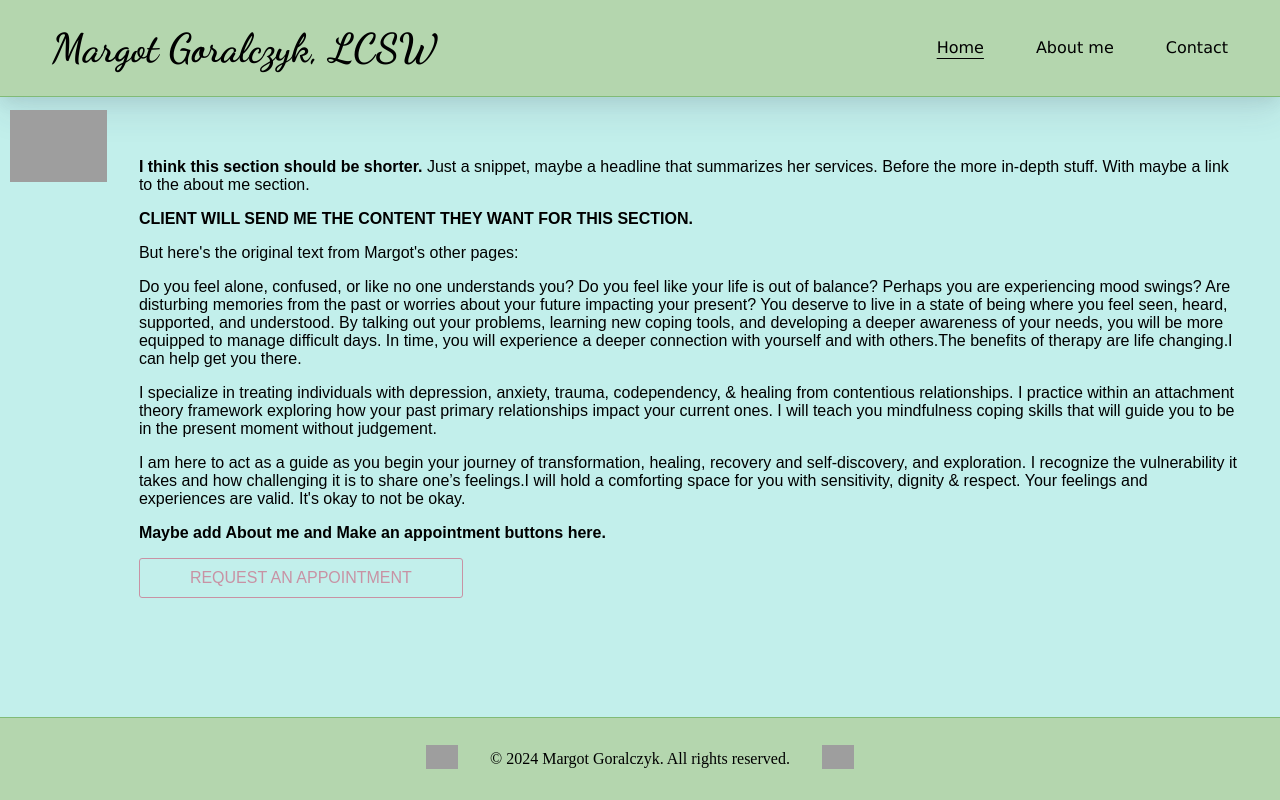
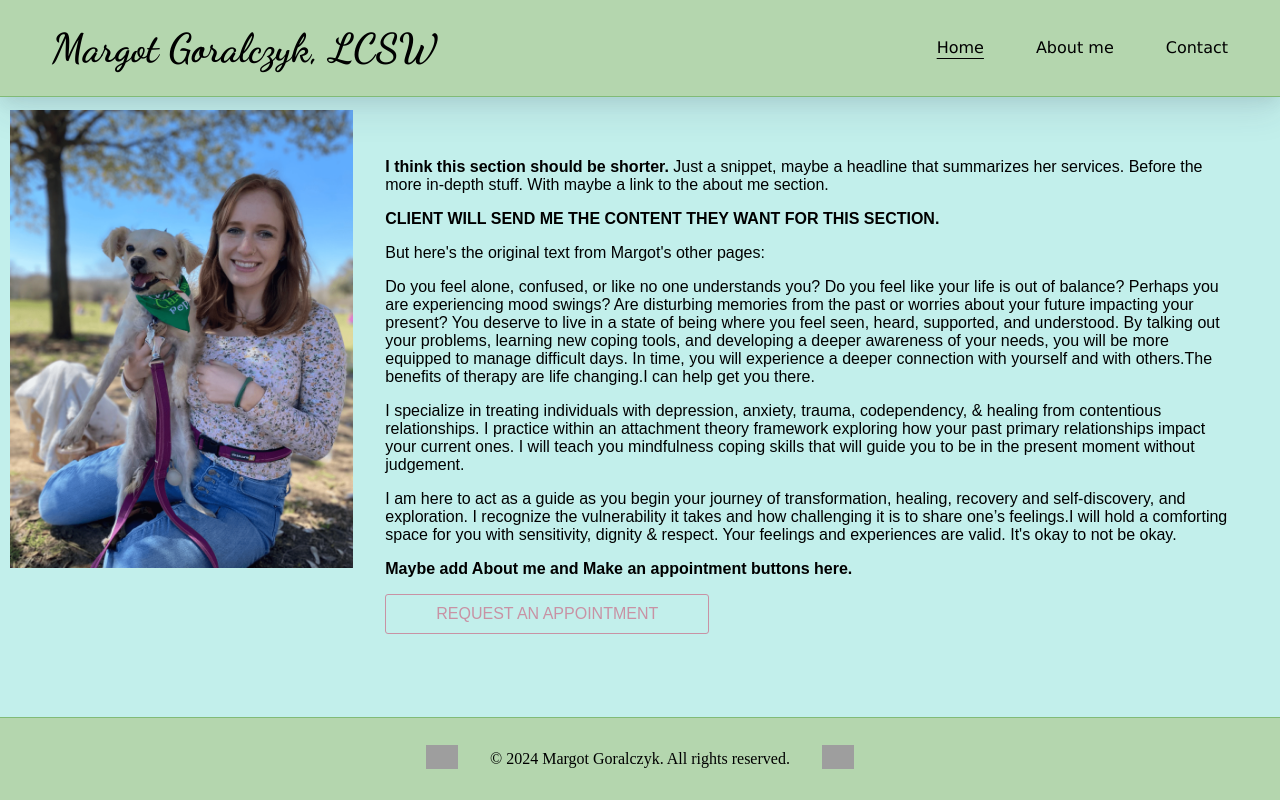
Before and after one commit to pamunev/margot-therapist-website, a React (Create React App) app: page / in a window 1280 px wide. Built offline with nearby package versions, Linux system fonts and the light colour scheme; grey boxes are pictures that could not be loaded.

Commit message:
Changed image on Home page.

```diff
--- a/src/index.css
+++ b/src/index.css
@@ -167,7 +167,7 @@ body {
 }
 
 #margot-pic-area {
-  max-width: 30%;
+  width: 145%;
 }
 
 .margot-pic {
@@ -451,6 +451,10 @@ textarea {
 
   /*-----CONTACT PAGE-----*/
 
+  .contact-title {
+    margin-top: 3%;
+  }
+
   .contact-text {
     width: 100%;
   }
--- a/src/routes/home.jsx
+++ b/src/routes/home.jsx
@@ -1,4 +1,4 @@
-import margot from "../Assets/images/margot-dog.png";
+import margot from "../Assets/images/margot-therapist-2.png";
 
 import { NavLink } from "react-router-dom";
 
```
Also changed, not shown: src/Assets/images/margot-therapist-2.png (added).
